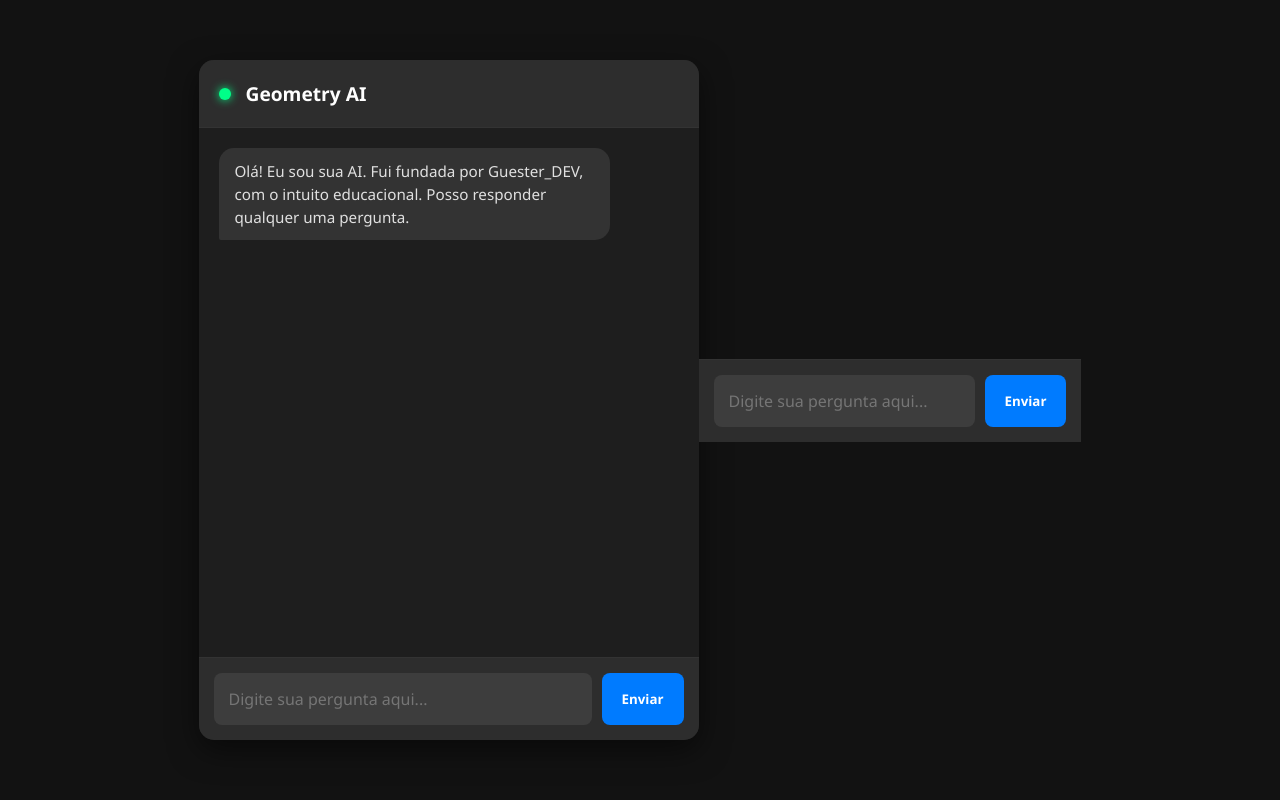
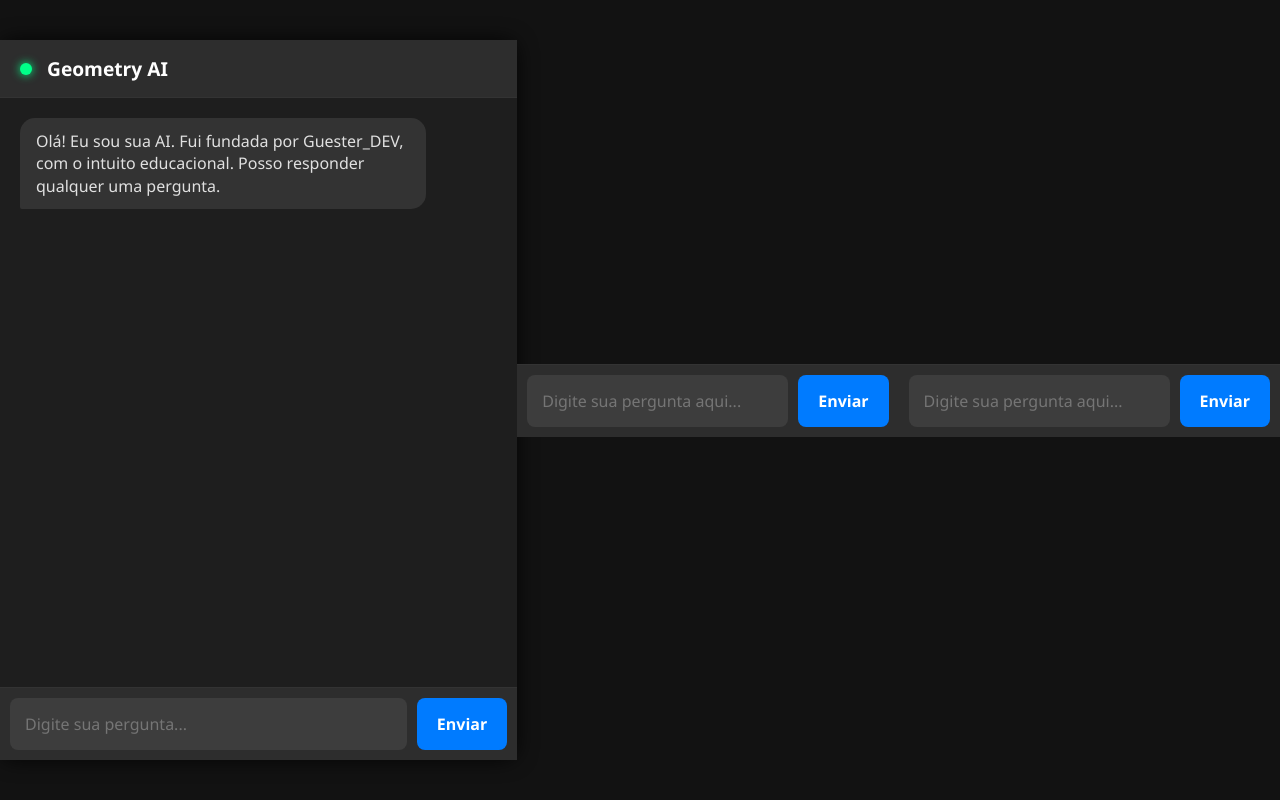
Before and after one commit to Gu3st3rD3v/Simples-Assistente-Virtual-, a Flask app: page / in a window 1280 px wide. Run offline with Flask 3, Linux system fonts and the light colour scheme.

Commit message:
Update index.html

```diff
--- a/templates/index.html
+++ b/templates/index.html
@@ -2,23 +2,52 @@
 <html lang="pt-br">
 <head>
     <meta charset="UTF-8">
-    <meta name="viewport" content="width=device-width, initial-scale=1.0">
+    <meta name="viewport" content="width=device-width, initial-scale=1.0, maximum-scale=1.0, user-scalable=no">
     <title>Geometry AI</title>
     <style>
         * { box-sizing: border-box; margin: 0; padding: 0; font-family: 'Segoe UI', Tahoma, Geneva, Verdana, sans-serif; }
-        body { background-color: #121212; display: flex; justify-content: center; align-items: center; height: 100vh; color: #fff; }
-        .chat-wrapper { width: 100%; max-width: 500px; height: 85vh; background: #1e1e1e; border-radius: 15px; display: flex; flex-direction: column; overflow: hidden; box-shadow: 0 10px 30px rgba(0,0,0,0.5); }
-        header { background: #2d2d2d; padding: 20px; display: flex; align-items: center; border-bottom: 1px solid #333; }
+
+        body {
+            background-color: #121212;
+            display: flex;
+            justify-content: center;
+            align-items: center;
+            height: 100vh;
+            width: 100vw;
+            color: #fff;
+            overflow: hidden; /* Impede a tela de rolar para os lados */
+        }
+
+        .chat-wrapper {
+            width: 100%;
+            max-width: 600px;
+            height: 100%; /* No celular, ocupa a tela toda */
+            background: #1e1e1e;
+            display: flex;
+            flex-direction: column;
+            box-shadow: 0 0 20px rgba(0,0,0,0.8);
+        }
+
+        /* Se for aberto no PC, ele ganha bordas arredondadas e fica como um App */
+        @media (min-width: 600px) {
+            .chat-wrapper { height: 90vh; border-radius: 15px; }
+        }
+
+        header { background: #2d2d2d; padding: 15px 20px; display: flex; align-items: center; border-bottom: 1px solid #333; }
         .status-online { width: 12px; height: 12px; background: #00ff88; border-radius: 50%; margin-right: 15px; box-shadow: 0 0 10px #00ff88; }
         header h1 { font-size: 1.2rem; margin: 0; }
+
         #chat-container { flex: 1; padding: 20px; overflow-y: auto; display: flex; flex-direction: column; gap: 15px; }
-        .message { padding: 12px 16px; border-radius: 15px; max-width: 85%; line-height: 1.5; font-size: 0.95rem; word-wrap: break-word; }
+
+        .message { padding: 12px 16px; border-radius: 15px; max-width: 85%; line-height: 1.4; font-size: 1rem; word-wrap: break-word; }
         .user { background: #007bff; color: white; align-self: flex-end; border-bottom-right-radius: 2px; }
         .bot { background: #333; color: #e0e0e0; align-self: flex-start; border-bottom-left-radius: 2px; }
-        .input-area { padding: 15px; background: #2d2d2d; display: flex; gap: 10px; border-top: 1px solid #333; }
+
+        .input-area { padding: 10px; background: #2d2d2d; display: flex; gap: 10px; border-top: 1px solid #333; }
         input { flex: 1; background: #3d3d3d; border: none; padding: 15px; border-radius: 8px; color: white; outline: none; font-size: 1rem; }
-        button { background: #007bff; color: white; border: none; padding: 0 20px; border-radius: 8px; cursor: pointer; transition: 0.3s; font-weight: bold; }
+        button { background: #007bff; color: white; border: none; padding: 0 20px; border-radius: 8px; cursor: pointer; transition: 0.3s; font-weight: bold; font-size: 1rem;}
         button:hover { background: #0056b3; }
+
         #chat-container::-webkit-scrollbar { width: 6px; }
         #chat-container::-webkit-scrollbar-thumb { background: #555; border-radius: 10px; }
     </style>
@@ -34,6 +63,57 @@
         <div id="chat-container">
             <div class="message bot">Olá! Eu sou sua AI. Fui fundada por Guester_DEV, com o intuito educacional. Posso responder qualquer uma pergunta.</div>
         </div>
+
+        <div class="input-area">
+            <input type="text" id="user-input" placeholder="Digite sua pergunta...">
+            <button id="send-btn">Enviar</button>
+        </div>
+    </div>
+
+    <script>
+        const chatContainer = document.getElementById('chat-container');
+        const userInput = document.getElementById('user-input');
+        const sendBtn = document.getElementById('send-btn');
+
+        async function enviarMensagem() {
+            const texto = userInput.value.trim();
+            if (!texto) return;
+
+            adicionarMensagem(texto, 'user');
+            userInput.value = '';
+
+            const botMsgDiv = adicionarMensagem("Pensando...", 'bot');
+
+            try {
+                const response = await fetch('/perguntar', {
+                    method: 'POST',
+                    headers: { 'Content-Type': 'application/json' },
+                    body: JSON.stringify({ pergunta: texto })
+                });
+
+                const data = await response.json();
+                botMsgDiv.innerText = data.resposta;
+            } catch (error) {
+                botMsgDiv.innerText = "Ops, não consegui me conectar ao servidor.";
+            }
+        }
+
+        function adicionarMensagem(texto, tipo) {
+            const div = document.createElement('div');
+            div.classList.add('message', tipo);
+            div.innerText = texto;
+            chatContainer.appendChild(div);
+            chatContainer.scrollTop = chatContainer.scrollHeight;
+            return div;
+        }
+
+        sendBtn.addEventListener('click', enviarMensagem);
+        userInput.addEventListener('keypress', (e) => {
+            if (e.key === 'Enter') enviarMensagem();
+        });
+    </script>
+</body>
+</html>
 
         <div class="input-area">
             <input type="text" id="user-input" placeholder="Digite sua pergunta aqui...">
```
